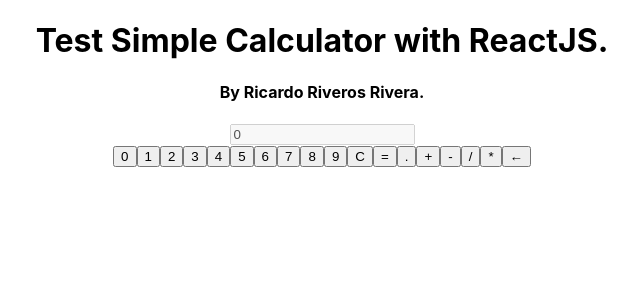
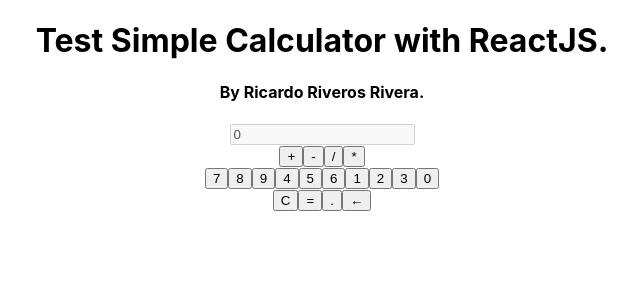
Before and after one commit to RicardoERR/test-calculator-23people, a React (Create React App) app: page / in a window 1280 px wide. Shown: the top 300 px of the page, without its empty margins (318-958 px from the left). Built offline with nearby package versions, Linux system fonts and the light colour scheme.

Commit message:
OrderCalculator function added, added property initialValue to Calculator

```diff
--- a/src/Calculator/index.js
+++ b/src/Calculator/index.js
@@ -4,17 +4,18 @@
  * This will be the Calculator component, it could have the property initialValue that would initialize the calculator with a custom value insted of 0.
  */
 //Let's create an array with buttons of the calculator
+//Edited for testing the OrderCalculator function.
 const button_values = [
-  0,
+  9,
   1,
   2,
   3,
-  4,
+  7,
   5,
   6,
-  7,
+  4,
   8,
-  9,
+  0,
   "C",
   "=",
   ".",
@@ -29,6 +30,61 @@
   const [operation, setOperation] = useState(
     props.initialValue ? props.initialValue : "0"
   );
+  //Let's order the buttons, divided by numeric and non-numeric values.
+  //If someone wants to add buttons all it takes is to add it to the button_values array, but if it's an util button and not an operation one, it has to be added to the util_buttons array and code it's logic on the switch.
+  const OrderCalculator = (type) => {
+    //Let's order the array of numeric buttons in order to allow mistakes from the initial array of buttons
+    let numeric_buttons = [...button_values]
+      .filter((a) => !isNaN(a))
+      .sort((a, b) => (a > b ? 1 : -1));
+    let non_numeric_buttons = [...button_values].filter((a) => isNaN(a));
+    //This array will help to differentiate the arithmetical operation buttons and those that are util for the logic, such as clear, equals, etc..
+    let utils_buttons = ["C", "=", ".", "←"];
+    let array_final = [];
+    //In order to keep it simple and ordered, we will get a type value, and separate the cases so it will return only numeric, operation and util buttons for each case.
+    switch (type) {
+      case "numeric": {
+        let aux_array = [];
+        let i = 0;
+        for (var value in numeric_buttons) {
+          /**
+           *  we have to considerate cases where the remainder of i divided by 3 is 0 to put our auxiliar array in the start of the final array,
+           *  and restart the auxiliar array again, this will create three columns for the numberpad of the calculator with the standard format.
+           */
+          aux_array.push(value);
+          if (i % 3 === 0) {
+            array_final.unshift(aux_array);
+            aux_array = [];
+          }
+          i++;
+        }
+        array_final = [].concat.apply([], array_final);
+        //We do it this way so it gives the standard 789 -> first row,456 -> second row,123 -> third row, 0 -> fourth row format, instead of just an ordered 1234...
+        return array_final;
+      }
+      case "operation": {
+        //Here we will use our utils_buttons array to differentiate between the arithmetical operation buttons and the util ones.
+        array_final = non_numeric_buttons.filter(
+          (a) => utils_buttons.indexOf(a) === -1
+        );
+        return array_final;
+      }
+      case "utils": {
+        let aux_array = [];
+        //Let's iterate on the util_buttons array to splice and get each util button on a separate array in order to return one array with only util buttons.
+        for (var button_util of utils_buttons) {
+          let pos_button_util = non_numeric_buttons.indexOf(button_util);
+          if (pos_button_util > -1) {
+            aux_array.push(non_numeric_buttons.splice(pos_button_util, 1));
+          }
+        }
+        array_final = [].concat.apply([], aux_array);
+        return array_final;
+      }
+      default:
+        break;
+    }
+  };
   return (
     <div className="calculator">
       <div className="calculator__results">
@@ -41,9 +97,34 @@
         />
       </div>
       <div className="calculator__buttons">
-        {button_values.map((button) => {
-          return <button key={button.toString()}>{button}</button>;
-        })}
+        {/* Put the buttons in distinct divs for orders sake and an easiest way to approach the styling */}
+        <div className="operation_buttons">
+          {OrderCalculator("operation").map((button) => {
+            return (
+              <button key={button.toString()} className="operation_button">
+                {button}
+              </button>
+            );
+          })}
+        </div>
+        <div className="numeric_buttons">
+          {OrderCalculator("numeric").map((button) => {
+            return (
+              <button key={button.toString()} className="numeric_button">
+                {button}
+              </button>
+            );
+          })}
+        </div>
+        <div className="util_buttons">
+          {OrderCalculator("utils").map((button) => {
+            return (
+              <button key={button.toString()} className="util_button">
+                {button}
+              </button>
+            );
+          })}
+        </div>
       </div>
     </div>
   );
```
